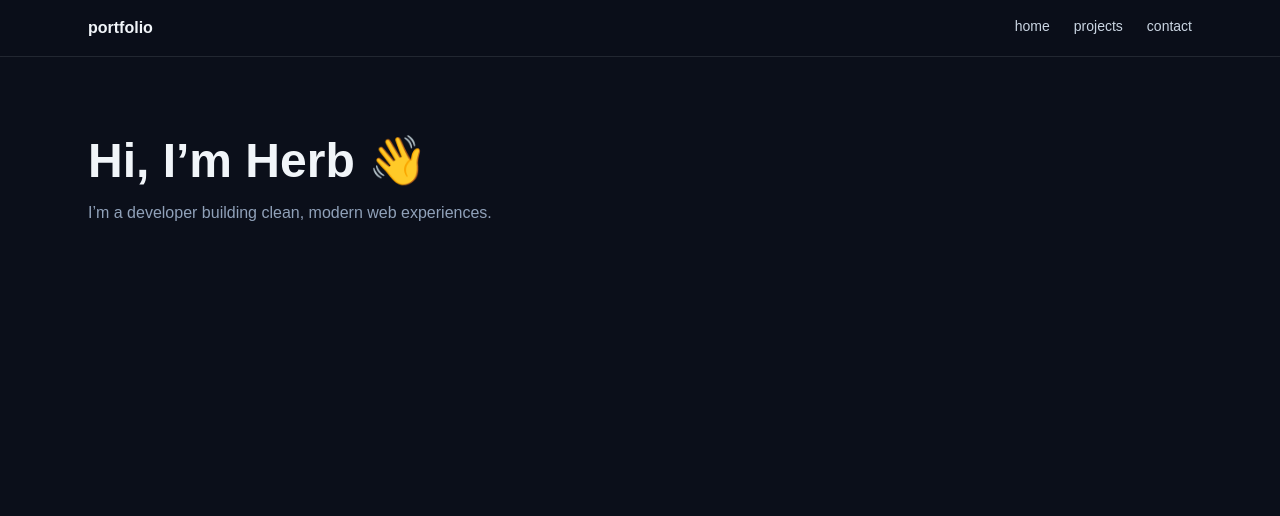
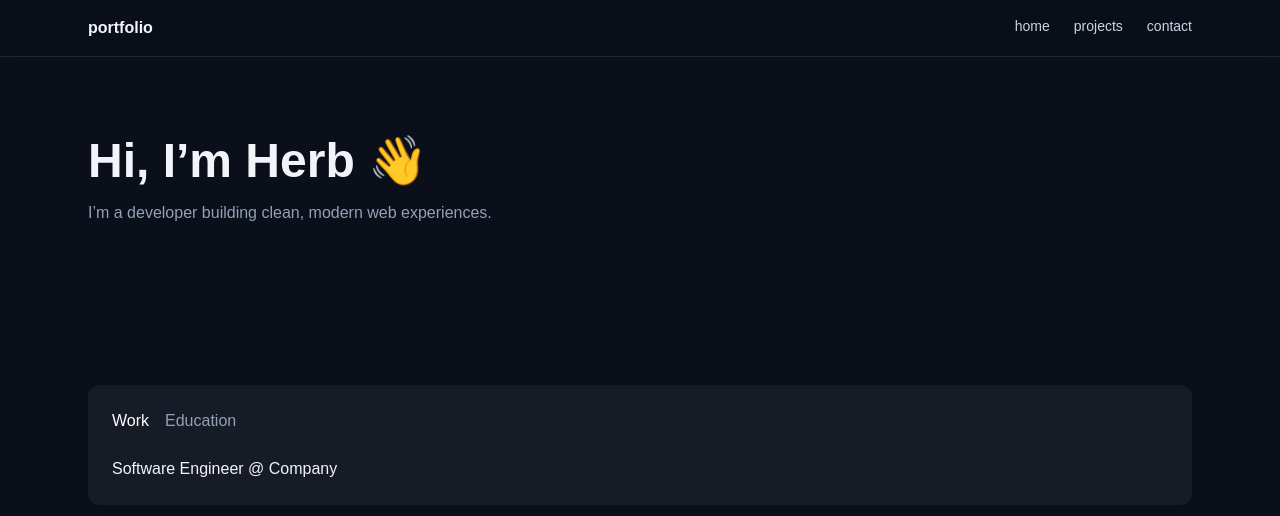
Before and after one commit to H3r-b/Portfolio, a Next.js app: page / in a window 1280 px wide. Shown: the top 516 px of the page. Built offline with nearby package versions, Linux system fonts and the light colour scheme.

Commit message:
add work education toggle section

```diff
--- a/app/page.tsx
+++ b/app/page.tsx
@@ -1,11 +1,14 @@
 import Navbar from '@/components/layout/Navbar'
 import Hero from '@/components/sections/Hero'
+import Experience from '@/components/sections/Experience'
+
 
 export default function Page() {
   return (
     <main className="min-h-screen bg-[#0b0f1a] text-slate-100">
       <Navbar />
       <Hero />
+      <Experience />
     </main>
   )
 }
--- /dev/null
+++ b/components/sections/Experience.tsx
@@ -0,0 +1,30 @@
+'use client'
+
+import { useState } from 'react'
+
+export default function Experience() {
+  const [tab, setTab] = useState<'work' | 'education'>('work')
+
+  return (
+    <section className="max-w-6xl mx-auto px-6 py-20">
+      <div className="bg-white/5 p-6 rounded-xl">
+        <div className="flex gap-4 mb-6">
+          <button onClick={() => setTab('work')}
+            className={tab === 'work' ? 'text-white' : 'text-slate-400'}>
+            Work
+          </button>
+          <button onClick={() => setTab('education')}
+            className={tab === 'education' ? 'text-white' : 'text-slate-400'}>
+            Education
+          </button>
+        </div>
+
+        {tab === 'work' ? (
+          <p>Software Engineer @ Company</p>
+        ) : (
+          <p>Bachelor’s in Computer Science</p>
+        )}
+      </div>
+    </section>
+  )
+}
```
